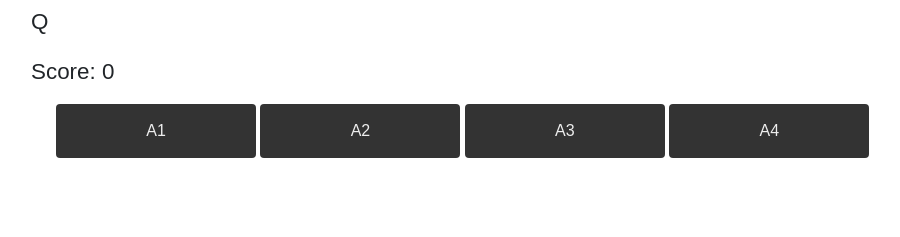
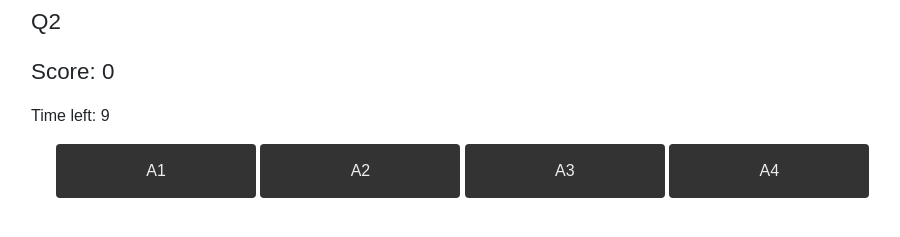
Before and after one commit to HarryTate/JS-Learning, a plain HTML site: page quiz.html in a window 1280 px wide. Both pictures are taken after a click on the item "A1". Shown: the part 51-288 px from the top of the page, without its empty margins (112-1012 px from the left). Drawn offline with nearby package versions, Linux system fonts and the light colour scheme.

Commit message:
Added timer to quiz

```diff
--- a/css/style.css
+++ b/css/style.css
@@ -111,3 +111,7 @@ a{
 .hidden{
   display: none;
 }
+
+.answer{
+  text-transform: capitalize;
+}
--- a/js/quiz.js
+++ b/js/quiz.js
@@ -1,17 +1,16 @@
-const quiz = (function(){
-// var globalModule = (function(){
+(function(){
 let questions = [
-    ['Q', ['A1','A2','A3','A4'],'A4'],
-    ['Q', ['A1','A2','A3','A4'],'A4'],
-    ['Q', ['A1','A2','A3','A4'],'A4'],
-    ['Q', ['A1','A2','A3','A4'],'A4']
+    ['Q1', ['A1','A2','A3','A4'],'A4'],
+    ['Q2', ['A1','A2','A3','A4'],'A4'],
+    ['Q3', ['A1','A2','A3','A4'],'A4'],
+    ['Q4', ['A1','A2','A3','A4'],'A4']
 ];
-
+let timeLeft = 11;
 let level = 0;
 let score = 0;
 
 //Converts questions and answer of current question all to lowercase
-function CurrentQuestionsAnswerToLower(){
+function currentQuestionsAnswerToLower(){
     for(let i = 0; i <= questions[0].length; i++){
         let stringQuestions = questions[level][1][i];
         stringQuestions = stringQuestions.toLowerCase();
@@ -22,8 +21,8 @@ function CurrentQuestionsAnswerToLower(){
     questions[level][2] = stringAnswer;
 }
 
-
 function startLevel(){
+    document.querySelector('#timer').style.display = 'inline-block';
     document.getElementById("question").innerHTML = questions[level][0];
     document.getElementById("answer-1").innerHTML = questions[level][1][0];
     document.getElementById("answer-2").innerHTML = questions[level][1][1];
@@ -39,26 +38,20 @@ for (let i = 0; i < answer.length; i++) {
         userAnswer = userAnswer.innerHTML;
         userAnswer = userAnswer.toLowerCase();
         checkAnswer(userAnswer);
-
     });
 }
-// function submitAnswer(target){
-//     //Get the answer from the input of the user
-//     let userAnswer = event.target;
-//     userAnswer = userAnswer.innerHTML;
-//     userAnswer = userAnswer.toLowerCase();
-//     checkAnswer(userAnswer);
-// }
 
 function checkAnswer(userAnswer){
-    CurrentQuestionsAnswerToLower();
+    currentQuestionsAnswerToLower();
     let currentAnswer = questions[level][2];
     level++;
     if(userAnswer === currentAnswer){
         increaseScore();
+        timeLeft = 11;
         loadNextLevel();
         //Go to next Level and increase score
     } else {
+        timeLeft = 11;
         loadNextLevel();
         //Go to next level and do not increase score
     }
@@ -88,14 +81,30 @@ function gameCompleted(){
 
 function showRestartGUI(){
     document.querySelector("#restartButton").classList.toggle("hidden");
+    document.querySelector('#timer').style.display = 'none';
 }
 
 document.querySelector("#restartButton").addEventListener("click", () => {
+    timeLeft = 11;
     document.getElementById('quiz-answers').style.display = 'inline-block';
     document.querySelector("#restartButton").classList.toggle("hidden");
     level = 0;
     score = 0;
+
     startLevel();
 });
+function timer(){
+    setInterval(function(){
+        timeLeft--;
+        document.querySelector('#timer').innerHTML = timeLeft;
+        if(timeLeft === 0){
+        clearTimeout(timeLeft);
+        checkAnswer();
+        timeLeft = 11;
+        }
+    }, 1000);
+}
+
+timer();
 startLevel();
 })();
--- a/quiz.html
+++ b/quiz.html
@@ -17,7 +17,7 @@
             <div class="col-sm-12">
                 <p class="question" id="question"></p>
                 <p class="score" id="score"></p>
-
+                <p class="timer">Time left: <span id="timer"></span></p>
             </div>
         </div>
         <div class="row">
```
Also changed, not shown: js/timingloop.js (+15 -0 lines), timingloop.html (+3 -0 lines).
